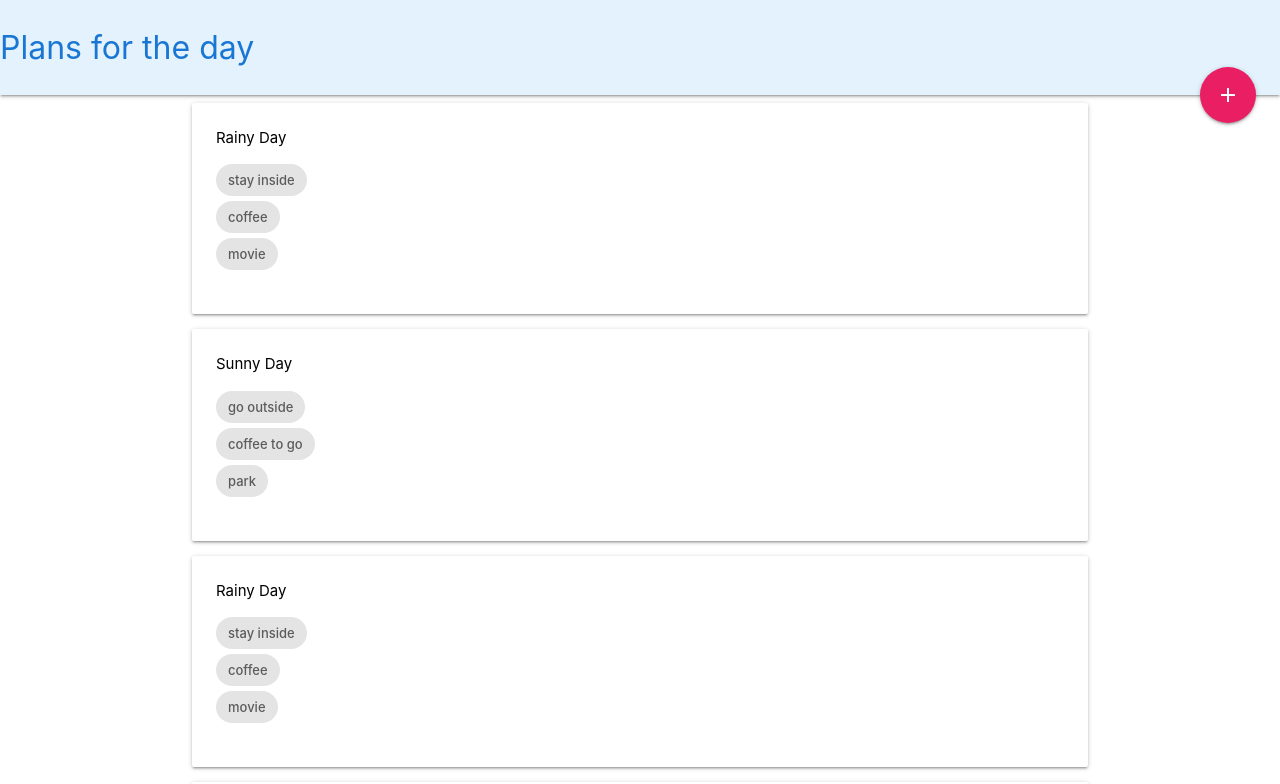
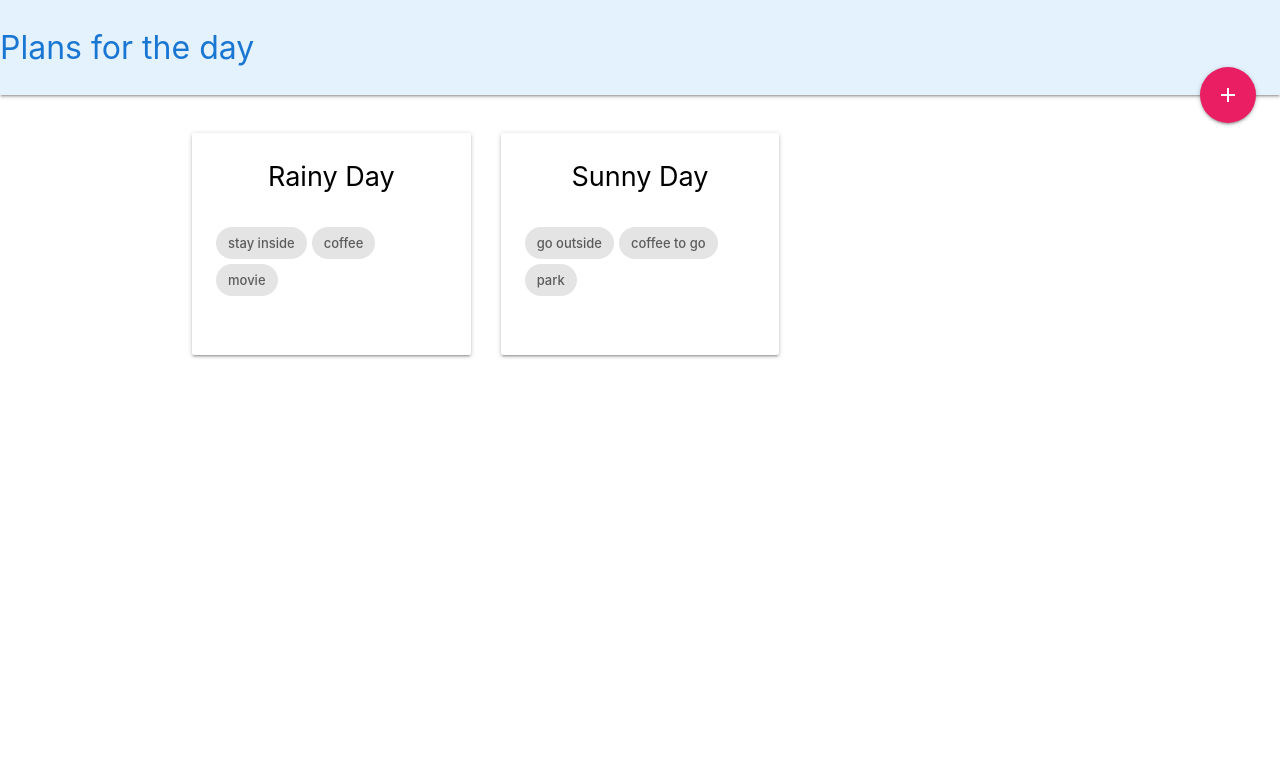
Before and after one commit to AlenaNik/vue-firebase-project, a Vue app: page / in a window 1280 px wide. Shown: the top 784 px of the page. Built offline with nearby package versions, Linux system fonts and the light colour scheme.

Commit message:
delete day

```diff
--- a/src/App.vue
+++ b/src/App.vue
@@ -1,7 +1,6 @@
 <template>
   <div id="app">
     <Navbar />
-    <router-view/>
     <Index/>
   </div>
 </template>
--- a/src/components/Index.vue
+++ b/src/components/Index.vue
@@ -1,11 +1,13 @@
 <template>
   <div class="index container">
     <div class="card" v-for="day in days" :key="day.id">
-      <div  class="card-content">
+      <div class="card-content">
           <p class="black-text">{{ day.title }}</p>
            <ul class="activities">
             <li v-for="(d, index) in day.activities" :key="index">
-              <span class="chip">{{ d }}</span>
+              <span
+                @click="deleteDay"
+                class="chip">{{ d }}</span>
             </li>
           </ul>
       </div>
@@ -23,11 +25,33 @@ export default {
         { title: 'Sunny Day', slug: 'sunny-day', activities: ['go outside', 'coffee to go', 'park'], id: 2}
       ]
     }
+  },
+  methods: {
+    deleteDay(index){
+      this.days.splice(index, 1)
+    }
   }
 }
 </script>
 
 
-<style scoped>
+<style>
+.index {
+  display: grid;
+  grid-template-columns: 1fr 1fr 1fr;
+  grid-gap: 30px;
+  margin-top: 30px;
+}
+.index p {
+  font-size: 1.8em;
+  text-align: center;
+  margin-top: 0;
+}
+.index .activities {
+  margin: 30px auto;
+}
+.index .activities li{
+  display: inline-block;
+}
 
 </style>
```
